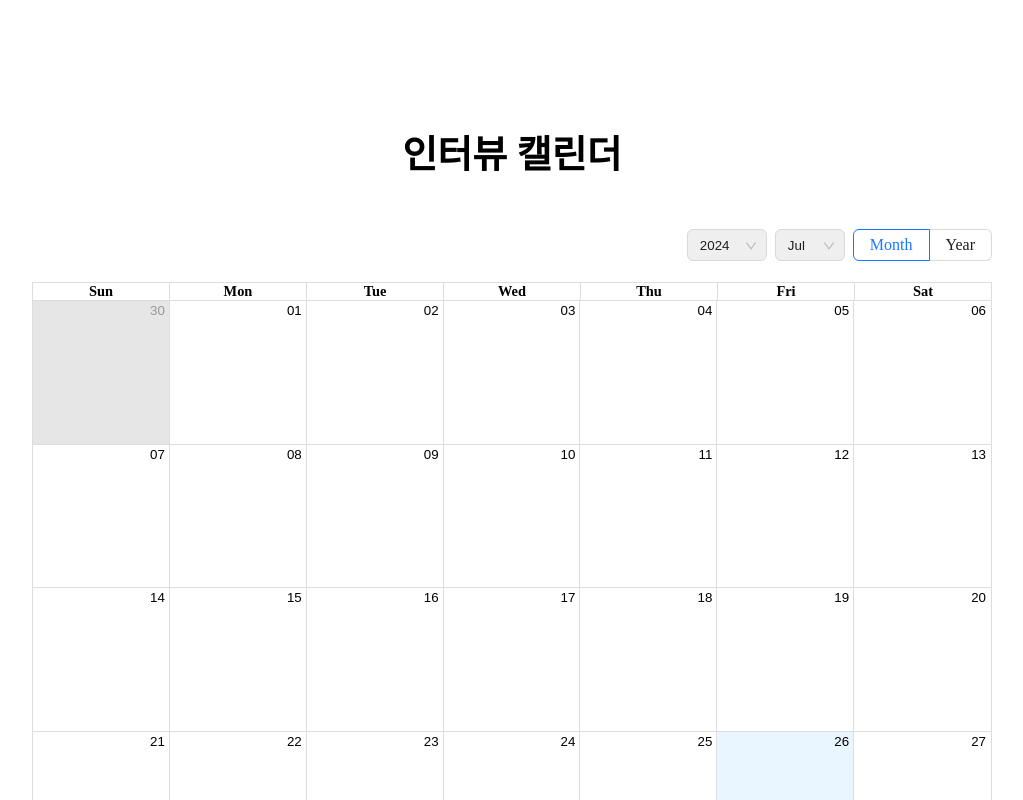
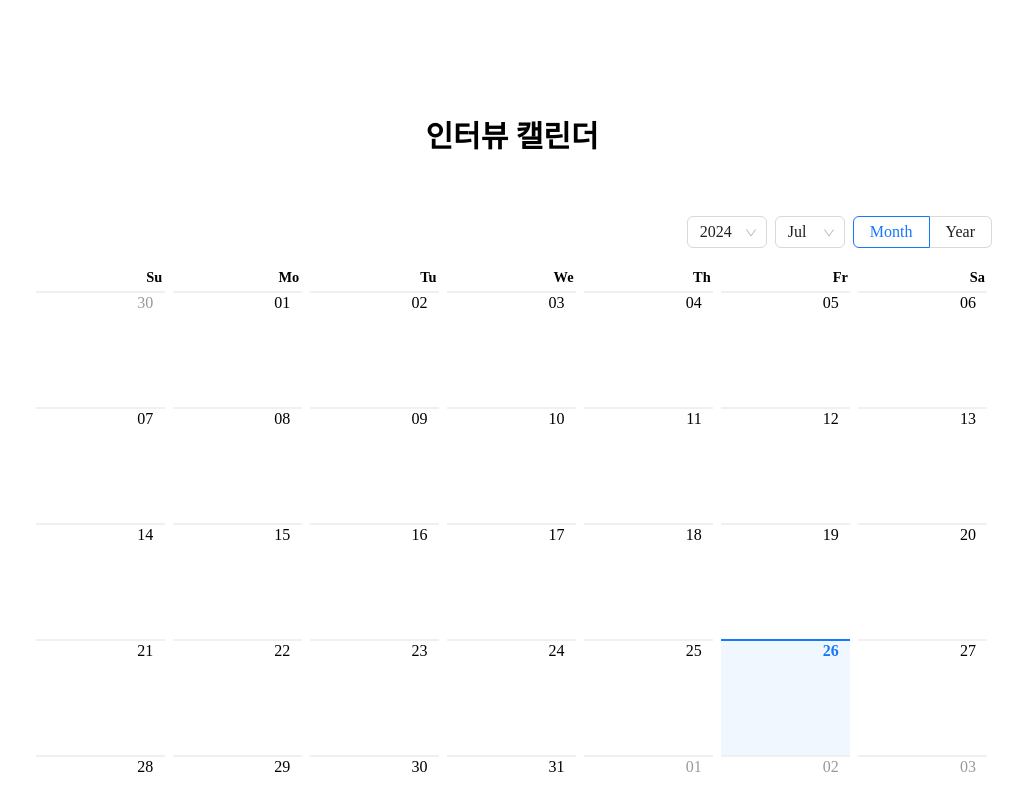
Before and after one commit to in-u-in/in-u-in_Frontend, a React (Vite) app: page /calendar in a window 1280 px wide. Shown: the top 800 px of the page, without its empty margins (128-1151 px from the left). Built offline with nearby package versions, Linux system fonts and the light colour scheme.

Commit message:
feat: #2 month calendar 일정 나타내는 부분 외 UI 완료

```diff
--- /dev/null
+++ b/src/components/founder/calendar/DateCell.jsx
@@ -0,0 +1,19 @@
+import styles from '../../../styles/founder/calendar.module.css';
+
+export default function DateCell({ value }) {
+  const isToday = (date) => {
+    const today = new Date();
+
+    return (
+      date.getDate() == today.getDate() &&
+      date.getMonth() == today.getMonth() &&
+      date.getFullYear() == today.getFullYear()
+    );
+  };
+
+  return (
+    <div
+      className={`${styles.dateContainer} ${isToday(value) ? styles.today : styles.nToday}`}
+    ></div>
+  );
+}
--- /dev/null
+++ b/src/components/founder/calendar/DateHeader.jsx
@@ -0,0 +1,20 @@
+import styles from '../../../styles/founder/calendar.module.css';
+
+export default function CustomHeader({ date, label }) {
+  const isToday = (date) => {
+    const today = new Date();
+    return (
+      today.getDate() == date.getDate() &&
+      today.getMonth() == date.getMonth() &&
+      today.getFullYear() == date.getFullYear()
+    );
+  };
+
+  return (
+    <div
+      className={`${styles.headerContainer} ${isToday(date) ? styles.todayHeader : ''}`}
+    >
+      {label}
+    </div>
+  );
+}
--- /dev/null
+++ b/src/components/founder/calendar/MonthHeader.jsx
@@ -0,0 +1,29 @@
+import styles from '../../../styles/founder/calendar.module.css';
+
+export default function MonthHeader({ label }) {
+  const Days = ['Su', 'Mo', 'Tu', 'We', 'Th', 'Fr', 'Sa'];
+  const compare = (label) => {
+    if (label == 'Sun') {
+      return Days[0];
+    }
+    if (label == 'Mon') {
+      return Days[1];
+    }
+    if (label == 'Tue') {
+      return Days[2];
+    }
+    if (label == 'Wed') {
+      return Days[3];
+    }
+    if (label == 'Thu') {
+      return Days[4];
+    }
+    if (label == 'Fri') {
+      return Days[5];
+    }
+    if (label == 'Sat') {
+      return Days[6];
+    }
+  };
+  return <div className={styles.monthHeaderContainer}>{compare(label)}</div>;
+}
--- a/src/components/founder/calendar/ToolBar.jsx
+++ b/src/components/founder/calendar/ToolBar.jsx
@@ -6,10 +6,32 @@ import { useState } from 'react';
 export default function Toolbar(toolbar) {
   const { date } = toolbar;
   const [isMonth, setIsMonth] = useState(true);
+  const [isYearOpen, setIsYearOpen] = useState(false);
+  const [isMonthOpen, setIsMonthOpen] = useState(false);
+  const enMonths = [
+    'Jan',
+    'Feb',
+    'Mar',
+    'Apr',
+    'May',
+    'Jun',
+    'Jul',
+    'Aug',
+    'Sep',
+    'Oct',
+    'Nov',
+    'Dec',
+  ];
 
   const handleYearChange = (e) => {
     const newDate = new Date(date);
     newDate.setFullYear(e.target.value);
+    toolbar.onNavigate('DATE', newDate);
+  };
+
+  const handleMonthChange = (e) => {
+    const newDate = new Date(date);
+    newDate.setMonth(e.target.value);
     toolbar.onNavigate('DATE', newDate);
   };
 
@@ -18,48 +40,36 @@ export default function Toolbar(toolbar) {
     const currentYear = new Date().getFullYear();
     for (let year = currentYear - 5; year <= currentYear + 5; year++) {
       years.push(
-        <option key={year} value={year}>
+        <li
+          key={year}
+          value={year}
+          className={styles.option}
+          onClick={handleYearChange}
+        >
           {year}
-        </option>
+        </li>
       );
     }
     return years;
   };
 
-  const handleMonthChange = (e) => {
-    const newDate = new Date(date);
-    newDate.setMonth(e.target.value);
-    toolbar.onNavigate('DATE', newDate);
-  };
-
   const renderMonthOptions = () => {
-    const enMonths = [
-      'Jan',
-      'Feb',
-      'Mar',
-      'Apr',
-      'May',
-      'Jun',
-      'Jul',
-      'Aug',
-      'Sep',
-      'Oct',
-      'Nov',
-      'Dec',
-    ];
     const months = [0, 1, 2, 3, 4, 5, 6, 7, 8, 9, 10, 11];
     return months.map((month) => (
-      <option key={month} value={month}>
+      <li
+        key={month}
+        value={month}
+        className={styles.option}
+        onClick={handleMonthChange}
+      >
         {enMonths[month]}
-      </option>
+      </li>
     ));
   };
 
   return (
     <div className={styles.toolbar}>
-      <select
-        onChange={handleYearChange}
-        value={date.getFullYear()}
+      <div
         className={styles.selectBox}
         style={{
           width: '80px',
@@ -68,12 +78,18 @@ export default function Toolbar(toolbar) {
           backgroundSize: '12px',
           backgroundPosition: '57px 10px',
         }}
+        onClick={() => setIsYearOpen(!isYearOpen)}
       >
-        {renderYearOptions()}
-      </select>
-      <select
-        onChange={handleMonthChange}
-        value={date.getMonth()}
+        {new Date(date).getFullYear()}
+        {isYearOpen ? (
+          <ul className={styles.optionBox} value={date.getFullYear()}>
+            {renderYearOptions()}
+          </ul>
+        ) : (
+          <></>
+        )}
+      </div>
+      <div
         className={styles.selectBox}
         style={{
           width: '70px',
@@ -82,9 +98,17 @@ export default function Toolbar(toolbar) {
           backgroundSize: '12px',
           backgroundPosition: '47px 10px',
         }}
+        onClick={() => setIsMonthOpen(!isMonthOpen)}
       >
-        {renderMonthOptions()}
-      </select>
+        {enMonths[new Date(date).getMonth()]}
+        {isMonthOpen ? (
+          <ul className={styles.optionBox} value={date.getMonth()}>
+            {renderMonthOptions()}
+          </ul>
+        ) : (
+          <></>
+        )}
+      </div>
       <div className={styles.checkBox}>
         <div
           className={
--- a/src/pages/founder/calendar.jsx
+++ b/src/pages/founder/calendar.jsx
@@ -1,17 +1,18 @@
 import { useState } from 'react';
 import { Calendar, DateLocalizer, momentLocalizer } from 'react-big-calendar';
 import moment from 'moment'; //시간관리 라이브러리
+import 'react-big-calendar/lib/css/react-big-calendar.css';
 import styles from '../../styles/founder/calendar.module.css';
-import 'react-big-calendar/lib/css/react-big-calendar.css';
 import Toolbar from '../../components/founder/calendar/ToolBar';
+import MonthHeader from '../../components/founder/calendar/MonthHeader';
+import DateCell from '../../components/founder/calendar/DateCell';
+import DateHeader from '../../components/founder/calendar/DateHeader';
 
 export default function CalendarPage() {
   const localizer = momentLocalizer(moment); //현재 시간
   const allViews = ['month']; //선택 가능한 캘린더 종류
-  const [selectedDate, setSelectedDate] = useState('');
-  const [selectedEvent, setSelectedEvent] = useState([]);
-  //조회한 스케줄 담을 state
-  const [events, setEvents] = useState([]);
+  const [events, setEvents] = useState([]); //조회한 스케줄 담을 state
+
   const CalendarData = events?.map((data) => ({
     start: new Date(data.start),
     end: new Date(data.end),
@@ -19,24 +20,9 @@ export default function CalendarPage() {
     calendarType: data.calendarType,
   }));
 
-  const handleSelectSlot = ({ start }) => {
-    const selectedDate = moment(start);
-    const eventsOnSelectedDate = events.filter((event) => {
-      //event 체크
-      const startTime = moment(event.start).startOf('day'); //00:00:00로
-      const endTime = moment(event.end).endOf('day'); //23:59:49로
-      return selectedDate.isBetween(startTime, endTime);
-    });
-    setSelectedDate(selectedDate);
-    setSelectedEvent(eventsOnSelectedDate);
-    onclick(openModal());
-  };
-
   return (
-    <div className={styles.Container}>
-      <div className={styles.Title}>인터뷰 캘린더</div>
-      <div className={styles.Calendars}>
-        <div className={styles.Calendar}>
+    <div className={styles.container}>
+      <div className={styles.title}>인터뷰 캘린더</div>
       <Calendar
         selectable //날짜 드래그해서 영역지정 가능
         localizer={localizer}
@@ -47,13 +33,16 @@ export default function CalendarPage() {
         startAccessor='start'
         endAccessor='end'
         titleAccessor='title'
-            onSelectSlot={handleSelectSlot}
         components={{
           toolbar: Toolbar,
+          dateCellWrapper: DateCell,
+          month: {
+            header: MonthHeader,
+            dateHeader: DateHeader,
+          },
         }}
+        className={styles.calendarWrapper}
       />
-        </div>
-      </div>
     </div>
   );
 }
--- a/src/styles/founder/calendar.module.css
+++ b/src/styles/founder/calendar.module.css
@@ -10,6 +10,7 @@
 
 .selectBox {
   height: 32px;
+  line-height: 30px;
   border: 1px solid #d9d9d9;
   border-radius: 6px;
   color: rgba(0, 0, 0, 0.88);
@@ -19,6 +20,34 @@
   padding: 0 12px;
   cursor: pointer;
   outline: none;
+  position: relative;
+}
+
+.optionBox {
+  position: absolute;
+  top: 32px;
+  left: 0;
+  width: 100%;
+  list-style-type: none;
+  border: 1px solid #d9d9d9;
+  background-color: white;
+  border-radius: 6px;
+  z-index: 10;
+}
+
+.option {
+  width: 100%;
+  height: 32px;
+  display: flex;
+  align-items: center;
+  justify-content: center;
+}
+
+.option:hover {
+  background-color: #1677ff;
+  border-radius: 6px;
+  cursor: pointer;
+  color: white;
 }
 
 .checkBox {
@@ -60,37 +89,70 @@
   color: #1677ff;
 }
 
+/*MonthHeader*/
+.monthHeaderContainer {
+  width: 100%;
+  height: 18px;
+  display: flex;
+  align-items: start;
+  justify-content: right;
+  margin-bottom: 4px;
+  border-bottom: transparent;
+  padding: 0 4px;
+}
+
+/*DateCell*/
+.dateContainer {
+  display: flex;
+  align-items: center;
+  justify-content: center;
+  height: 116px;
+  width: 129.14px;
+  margin: 0 4px;
+}
+
+.today {
+  background-color: rgba(22, 119, 255, 0.06);
+  border-top: 2px solid #1677ff;
+}
+
+.nToday {
+  border-top: 2px solid rgba(5, 5, 5, 0.06);
+}
+
+/*DateHeader*/
+.headerContainer {
+  height: 24px;
+  width: 129.14px;
+  display: flex;
+  align-items: center;
+  justify-content: right;
+  padding: 6px 8px;
+}
+
+.todayHeader {
+  color: #1677ff;
+}
+
 /*calendar*/
-.Container {
+.container {
+  width: 960px;
   display: flex;
-  width: 100%;
   flex-direction: column;
   align-items: center;
-  margin: 124px 0 64px 0;
-  gap: 50px;
+  margin: 93px 0 64px 0;
+  gap: 42px;
 }
 
-.ModalContainer {
-  width: 300px;
-  height: 718px;
-  border: 1px solid lightgray;
-}
-
-.Title {
-  font-size: 38px;
+.title {
+  display: flex;
+  align-items: center;
+  height: 81px;
+  font-size: 30px;
   font-weight: 600;
 }
 
-.Calendars {
-  height: 790px;
-  display: flex;
-  flex-direction: row;
-  align-items: end;
-  gap: 10px;
+.calendarWrapper {
+  height: 655px;
+  width: 100%;
 }
-
-.Calendar {
-  height: 718px;
-  height: 100%;
-  width: 960px;
-}
--- a/src/styles/globals.css
+++ b/src/styles/globals.css
@@ -122,6 +122,23 @@ body {
   -ms-overflow-style: none; /* IE and Edge */
 }
 
+/*caledar*/
+.rbc-month-view {
+  border: none !important;
+}
+
+.rbc-header {
+  border: none !important;
+}
+
+.rbc-month-row {
+  border: none !important;
+}
+
+.rbc-row-bg {
+  height: 116px !important;
+}
+
 ::-webkit-scrollbar {
   display: none;
 }
```
Lines whose indentation alone changed are shown as unchanged.
